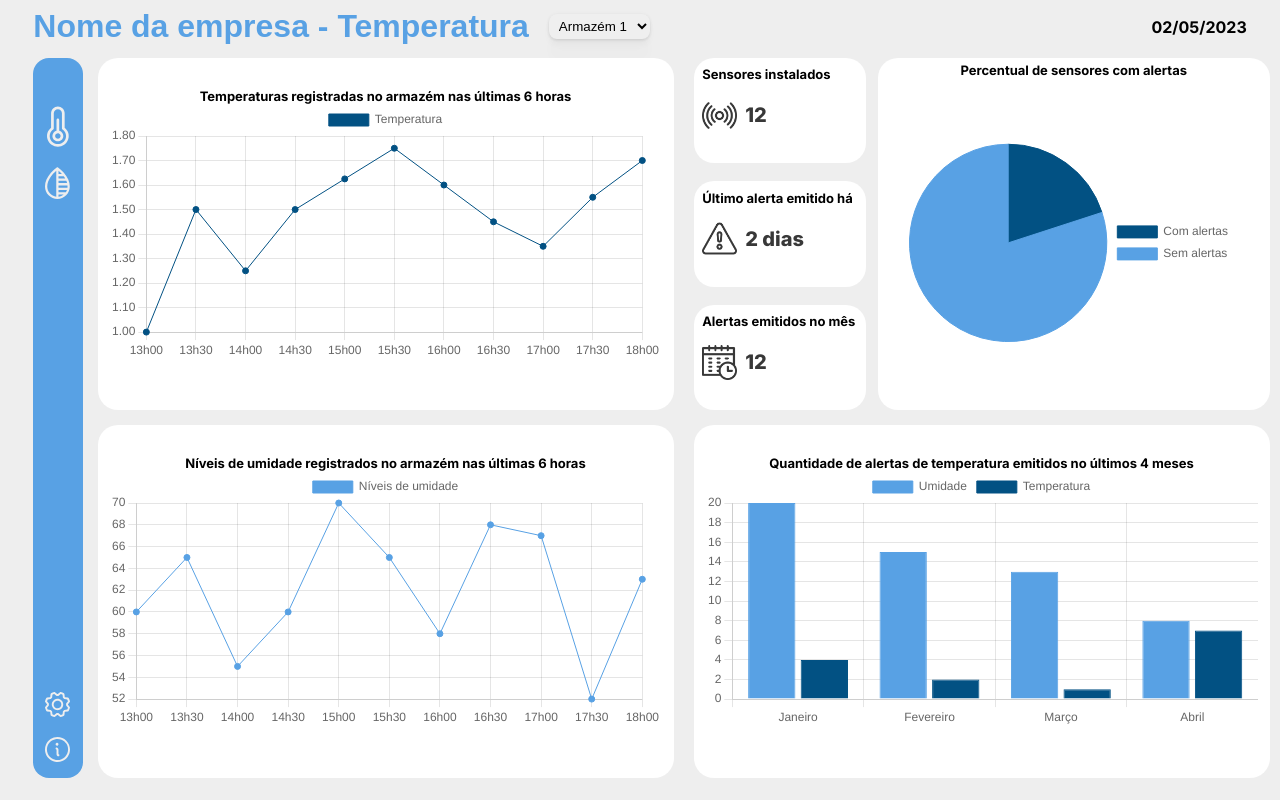
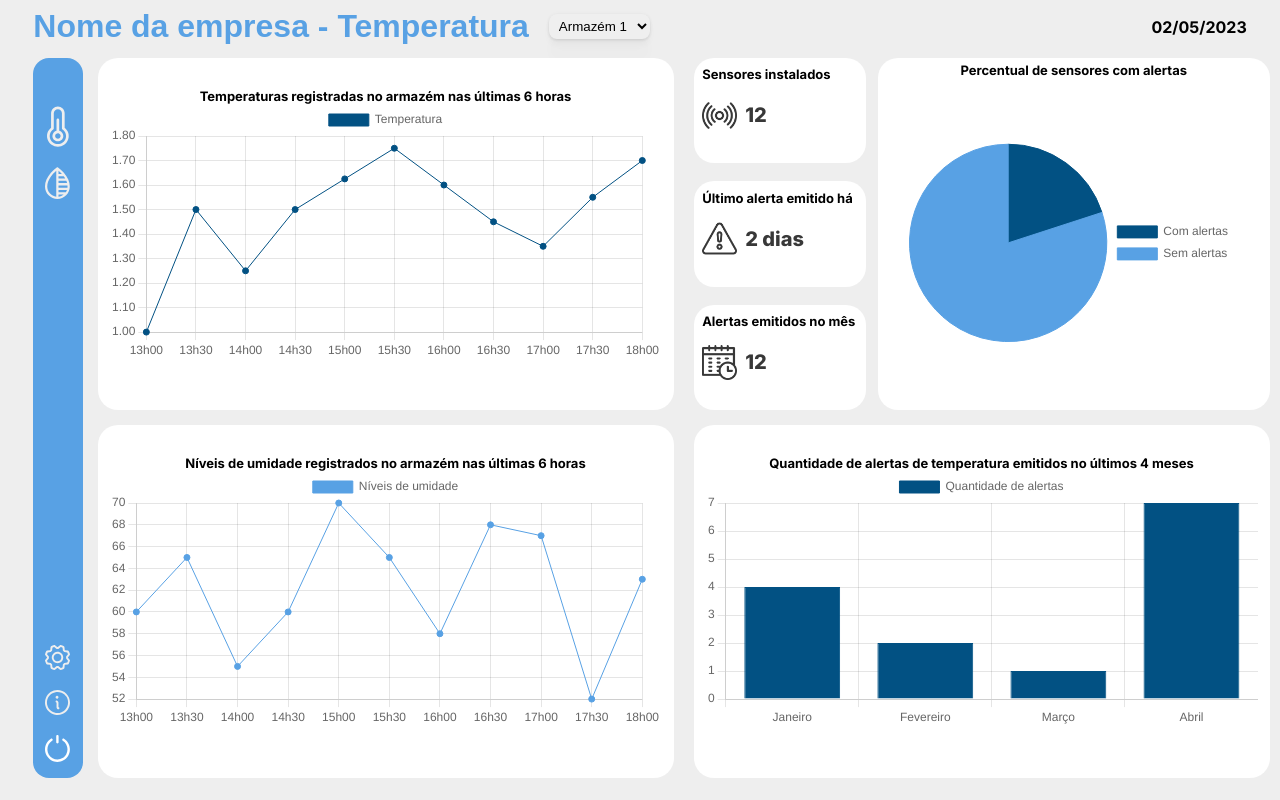
Before and after one commit to sprint2/Site-Instucional, a website: page public/dashboard/armazem/dash-armazem-temp.html in a window 1280 px wide. Drawn offline with nearby package versions, Linux system fonts and the light colour scheme; a web font is replaced by a local one.

Commit message:
atualizando graficos especificos

```diff
--- a/public/dashboard/armazem/dash-armazem-temp.html
+++ b/public/dashboard/armazem/dash-armazem-temp.html
@@ -51,6 +51,11 @@
                     <li>
                         <a href="">
                             <img src="/public/img/icons/ajuda.svg" alt="">
+                        </a>
+                    </li>
+                    <li>
+                        <a href="/public/index.html" onclick="limparSessao()">
+                            <img src="/public/img/icons/logout.svg" alt="">
                         </a>
                     </li>
                 </ul>
@@ -165,14 +170,7 @@
         data: {
             labels: ['Janeiro', 'Fevereiro', 'Março', 'Abril'],
             datasets: [{
-                label: 'Umidade',
-                backgroundColor: '#58A1E4',
-                borderColor: '#58A1E4',
-                data: [20, 15, 13, 8],
-                borderWidth: 1
-            },
-            {
-                label: 'Temperatura',
+                label: 'Quantidade de alertas',
                 backgroundColor: '#025183',
                 borderColor: '#025183',
                 data: [4, 2, 1, 7],
```
Also changed, not shown: public/dashboard/armazem/dash-armazem-umidd.html (+6 -1 lines), public/dashboard/armazem/dash-armazem.html (+1 -1 lines).
